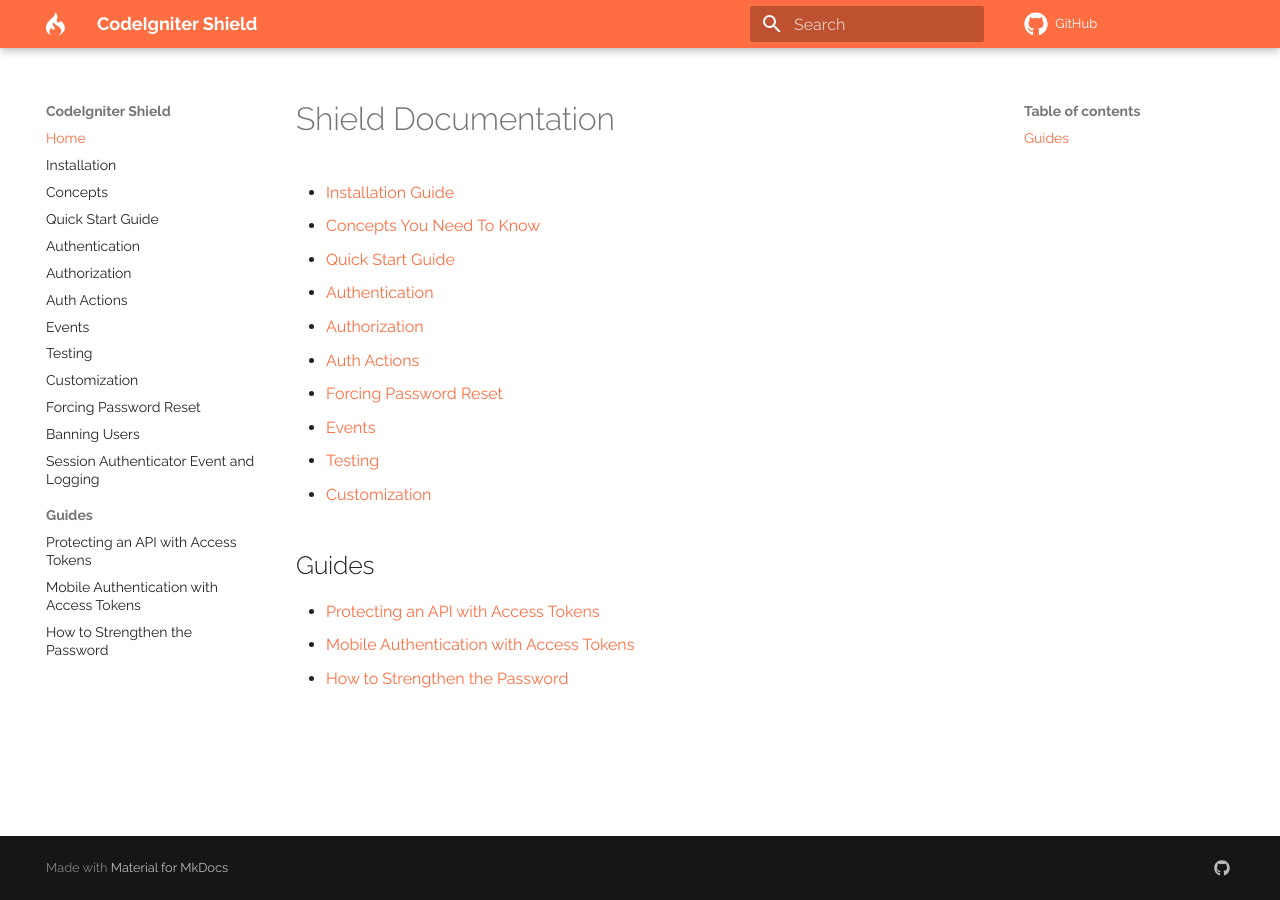
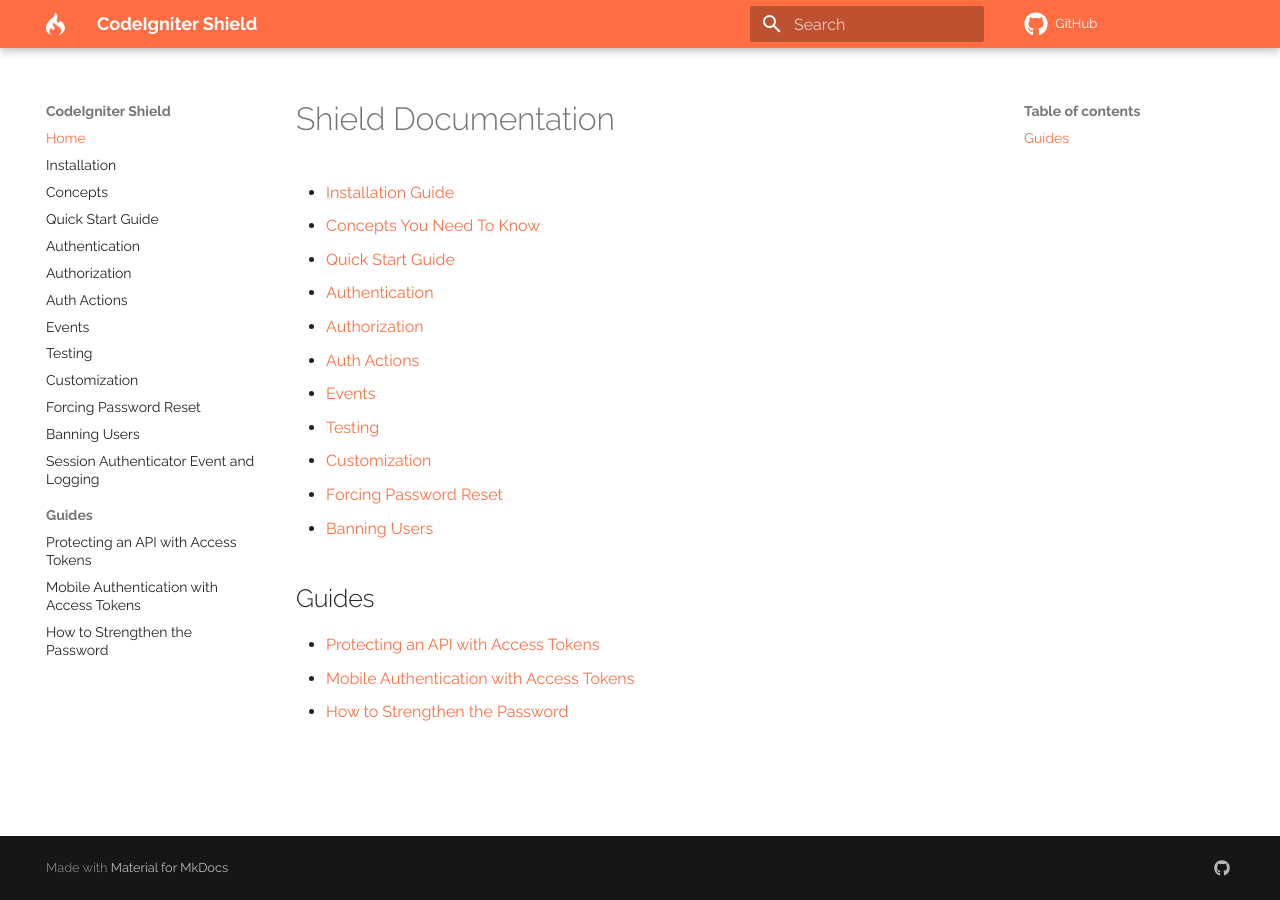
Before and after one commit to codeigniter4/shield, an MkDocs documentation site: the page built from docs/index.md, in a window 1280 px wide. Built offline with MkDocs 1.6.1 and Material for MkDocs 9.7.7, drawn with Linux system fonts in a browser that asks for light colours; comment, search, counter and statistics services are not loaded; a style sheet for code colours, icons or effects is not loaded.

Commit message:
docs: add `Banning Users` to `index.md`

```diff
--- a/docs/index.md
+++ b/docs/index.md
@@ -6,10 +6,11 @@
 * [Authentication](authentication.md)
 * [Authorization](authorization.md)
 * [Auth Actions](auth_actions.md)
-* [Forcing Password Reset](forcing_password_reset.md)
 * [Events](events.md)
 * [Testing](testing.md)
 * [Customization](customization.md)
+* [Forcing Password Reset](forcing_password_reset.md)
+* [Banning Users](banning_users.md)
 
 ## Guides
 * [Protecting an API with Access Tokens](guides/api_tokens.md)
```
